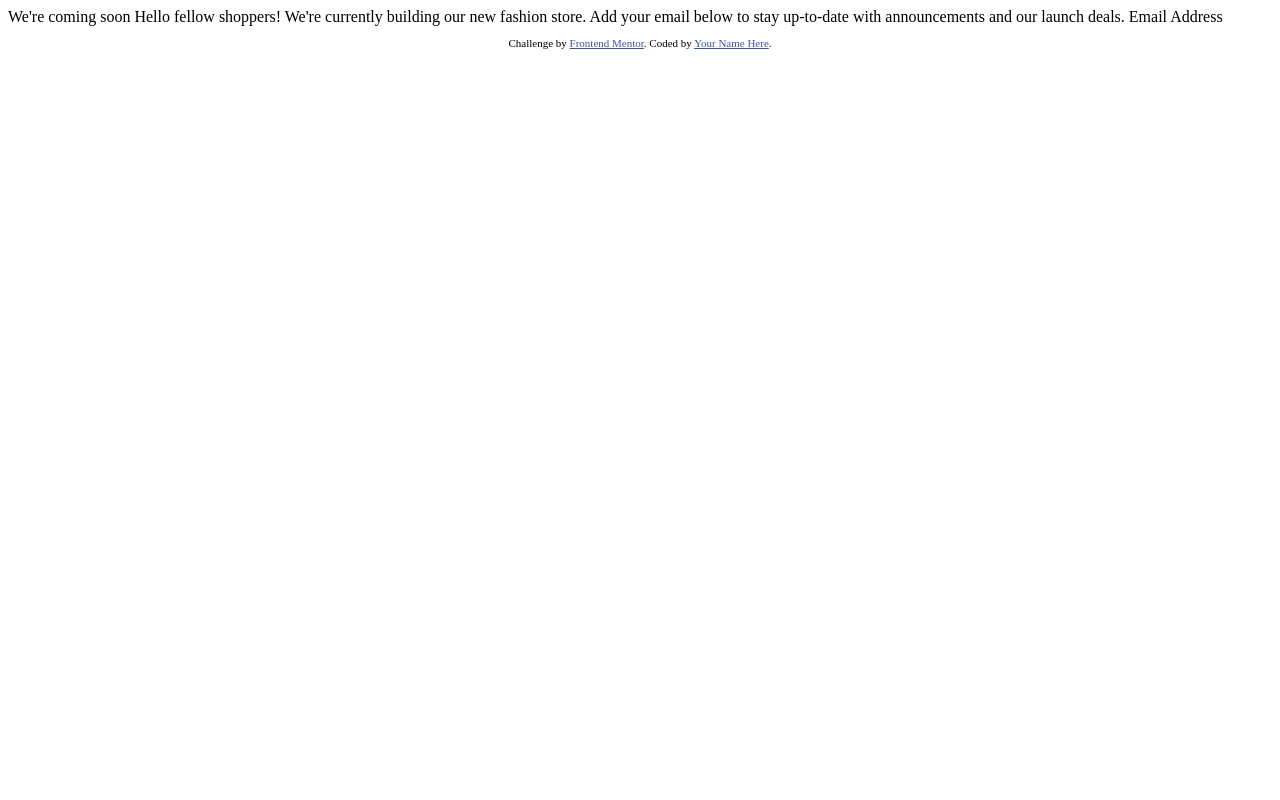
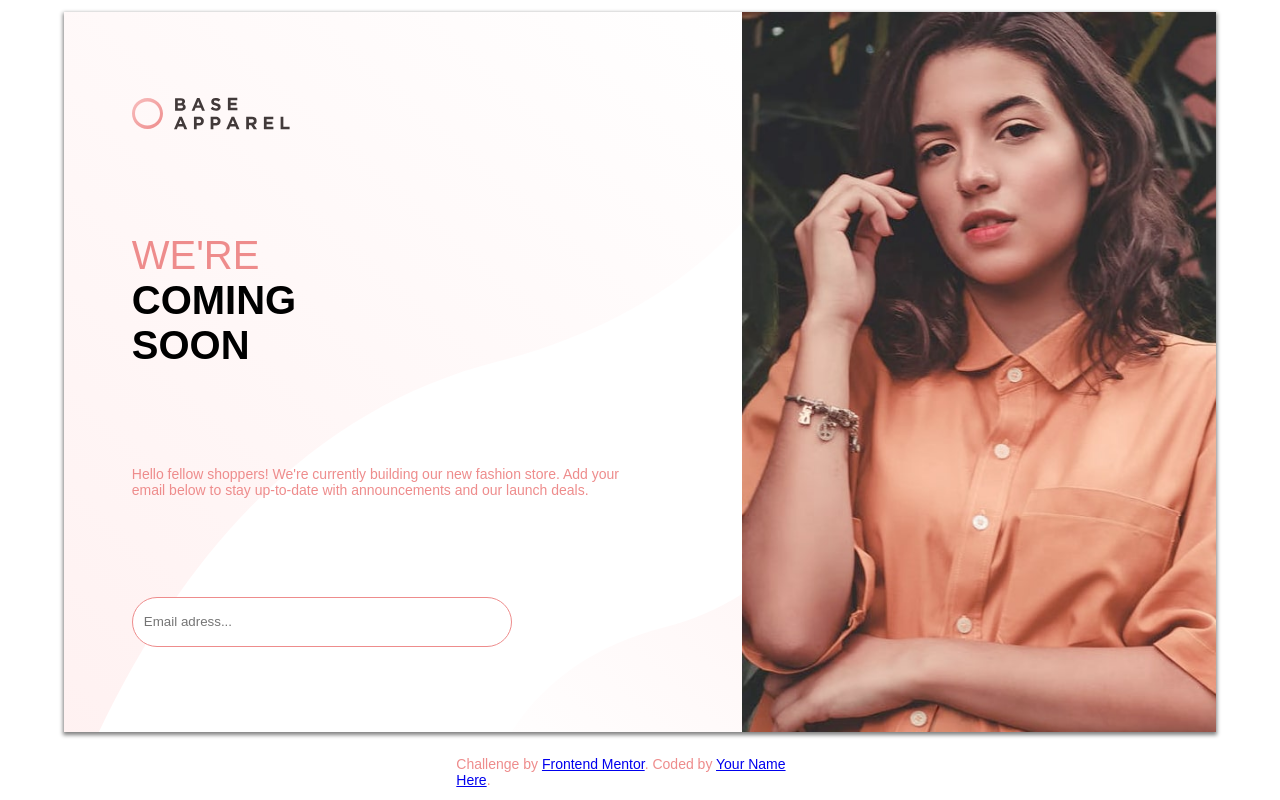
Before and after one commit to DanUshindi/Base, a plain HTML site: page index.html in a window 1280 px wide. Drawn offline with Linux system fonts and the light colour scheme.

Commit message:
good with laptop screen

```diff
--- a/index.html
+++ b/index.html
@@ -8,21 +8,34 @@
 
   <title>Frontend Mentor | Base Apparel coming soon page</title>
 
-  <!-- Feel free to remove these styles or customise in your own stylesheet 👍 -->
-  <style>
-    .attribution { font-size: 11px; text-align: center; }
-    .attribution a { color: hsl(228, 45%, 44%); }
-  </style>
+  <link rel="stylesheet" href="style.css">
 </head>
 <body>
+  <div class="main">
+    <div class="left">
 
-  We're coming soon
+    </div>
+    <div class="right">
+      <div class="small-containner">
+        <div class="logo">
+          <img src="images/logo.svg">
+        </div>
 
-  Hello fellow shoppers! We're currently building our new fashion store.
-  Add your email below to stay up-to-date with announcements and our launch deals.
+        <div class="one">
+          <h2 class="rose">WE'RE </h2>
+          <h1>COMING</h1>
+          <h1>SOON</h1>
+        </div>
+        <div class="two">
+          <p>Hello fellow shoppers! We're currently building our new fashion store.
+              Add your email below to stay up-to-date with announcements and our launch deals.
+          </p>
+       </div>
+       <input type="text" placeholder="   Email adress..." required >
 
-  Email Address
-
+      </div>
+    </div>
+  </div>
   <footer>
     <p class="attribution">
       Challenge by <a href="https://www.frontendmentor.io?ref=challenge" target="_blank">Frontend Mentor</a>.
--- /dev/null
+++ b/style.css
@@ -0,0 +1,81 @@
+*,
+*::after,
+*::before {
+    box-sizing: border-box;
+    margin: 0;
+    padding: 0;
+}
+@import url(https://fonts.google.com/specimen/Josefin+Sans);
+body {
+    display: flex;
+    flex-direction: column;
+    align-items: center;
+    justify-content: space-around;
+    width: 100vw;
+    height: 100vh;
+    background: white;
+    font-family:sans-serif;
+}
+.main {
+    display: flex;
+    flex-direction: row-reverse;
+    justify-content: space-between;
+    box-shadow: 0px 2px 4px 1px gray;
+    width: 90%;
+    height: 90%;
+    border: none;
+
+}
+.right {
+    width: 100%;
+    height: 100%;
+    display: flex;
+    flex-direction: row;
+    justify-content: space-around;
+    align-items: center;
+    background: url("images/bg-pattern-desktop.svg"),white;
+    background-blend-mode: multiply;
+}
+.small-containner {
+    display: flex;
+    flex-direction: column;
+    justify-content: space-around;
+    width: 80%;
+    height: 90%;
+}
+
+.left{
+    height: auto;
+    width: 70%;
+    background: url("images/hero-desktop.jpg") no-repeat;
+    background-size: cover;
+}
+#bel{
+    width: 100%;
+    height: auto;
+}
+h1 {
+    font-size: 2.5em;
+    font-weight: 600;
+}
+.rose{
+    font-size:2.5em ;
+    font-weight: 100;
+    color:hsl(0, 74%, 74%);
+}
+p {
+    width: 90%;
+    color:hsl(0, 74%, 74%);
+    font-size: 14px;
+    text-align: start;
+
+}
+input{
+    width: 380px;
+    height: 50px;
+    border-radius: 2em;
+    border: 1px solid hsl(0, 74%, 74%);
+}
+
+
+}
```
